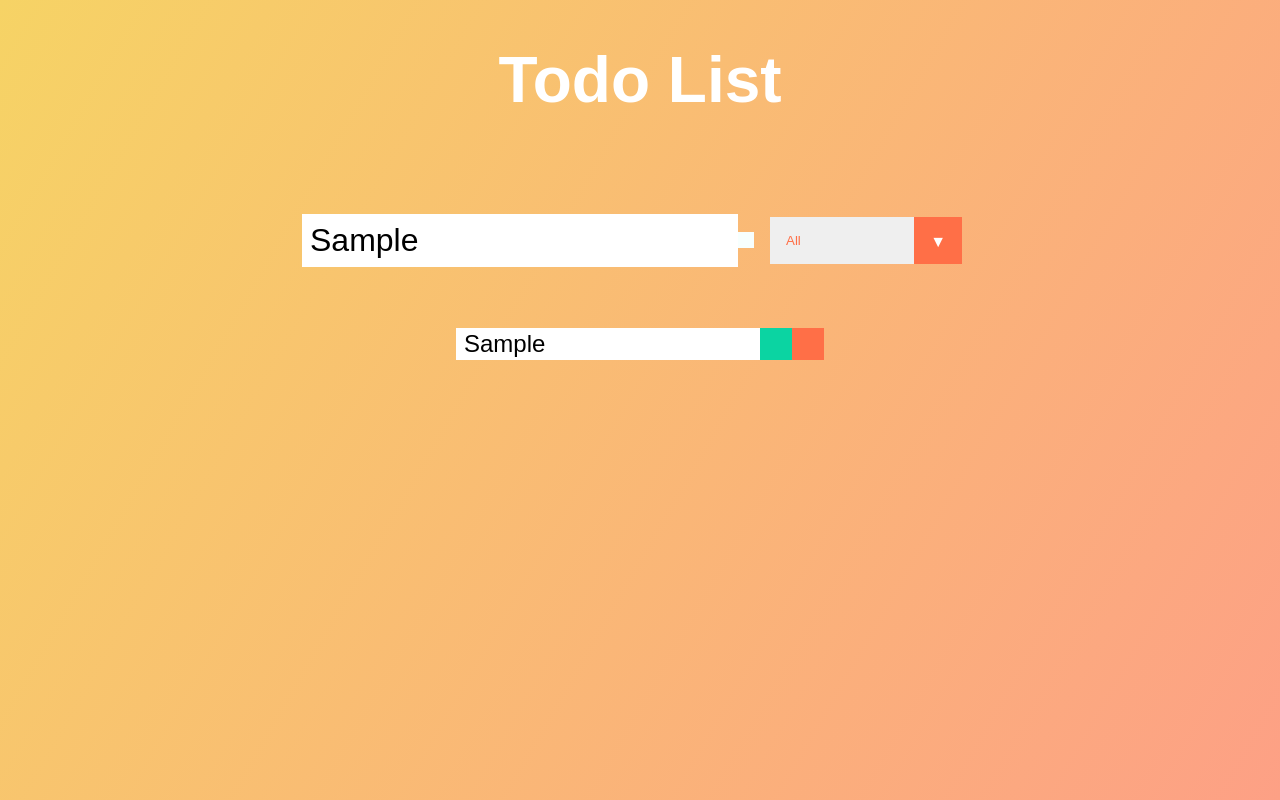
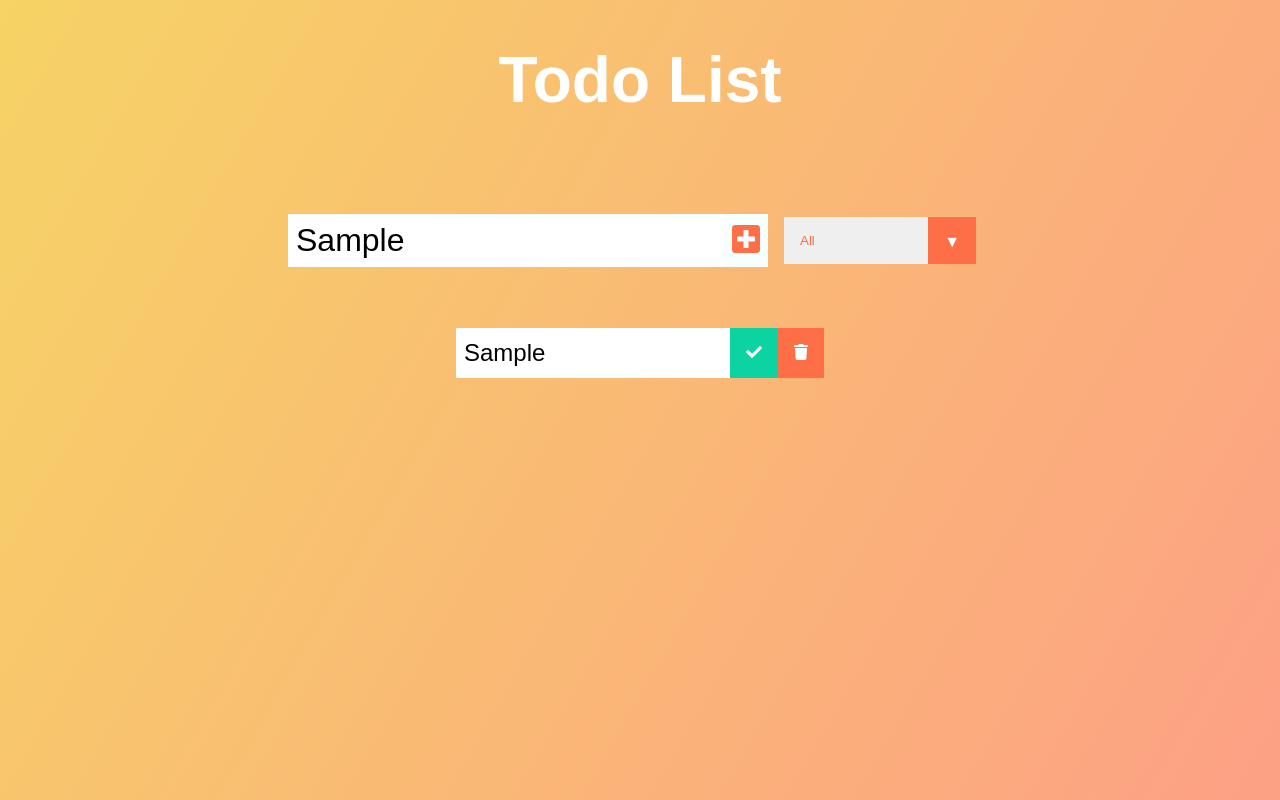
Before and after one commit to trunghieu0207/TodoList-ReactJS, a React (Create React App) app: page / in a window 1280 px wide. Both pictures are taken after typing "Sample" into the empty fields and a click on the button 746 px from the left and 240 px from the top of the page. Built offline with nearby package versions, Linux system fonts and the light colour scheme; the HTML template or start-up script is replaced by a standard one.

Commit message:
Add font awesome

```diff
--- a/package.json
+++ b/package.json
@@ -3,6 +3,9 @@
   "version": "0.1.0",
   "private": true,
   "dependencies": {
+    "@fortawesome/fontawesome-svg-core": "^1.2.34",
+    "@fortawesome/free-solid-svg-icons": "^5.15.2",
+    "@fortawesome/react-fontawesome": "^0.1.14",
     "@testing-library/jest-dom": "^5.11.6",
     "@testing-library/react": "^11.2.2",
     "@testing-library/user-event": "^12.5.0",
--- a/src/components/Form.tsx
+++ b/src/components/Form.tsx
@@ -1,5 +1,7 @@
+import { FontAwesomeIcon } from '@fortawesome/react-fontawesome';
 import React, {useState} from 'react';
 import {TodoInterface} from '../App'
+import {faPlusSquare} from '@fortawesome/free-solid-svg-icons'
 
 type SetFunction = (arg: any) => void;
 
@@ -35,7 +37,8 @@ const Form = ({setInputText, setToDos, toDos, inputText, setStatus}: FormInputPa
         <form>
             <input type="text" className="todo-input" onChange={inputTextHandler}/>
             <button className="todo-button" type="submit" onClick={submitHandler}>
-                <i className="fas fa-plus-square"/>
+                {/*<i className="fas fa-plus-square"/>*/}
+                <FontAwesomeIcon icon={faPlusSquare} />
             </button>
             <div className="select">
                 <select onChange={statusHandler} name="todos" className="filter-todo" style={applyStyle}
--- a/src/components/Todo.tsx
+++ b/src/components/Todo.tsx
@@ -1,5 +1,7 @@
 import React, {useState} from 'react';
 import {TodoInterface} from '../App'
+import {faCheck, faTrash} from "@fortawesome/free-solid-svg-icons";
+import {FontAwesomeIcon} from "@fortawesome/react-fontawesome";
 
 type SetTodo = (arg0: any) => void;
 
@@ -36,9 +38,10 @@ const Todo = (props: { setTodo: SetTodo; toDos: TodoInterface[]; toDo: TodoInter
         <div className={'todo'}>
             <li className={`todo-item ${props.toDo.completed ? 'completed' : ''}`}>{props.toDo.text}</li>
             <button onClick={completeHandler} style={styleCompleteBtn} className={'complete-btn'}
-                    onMouseEnter={() => setBgCompleteBtn('rgb(9 160 123)')} onMouseLeave={() => setBgCompleteBtn('')}><i
-                className={'fas fa-check'}/></button>
-            <button onClick={deleteHandler} className={'trash-btn'}><i className={'fas fa-trash'}/></button>
+                    onMouseEnter={() => setBgCompleteBtn('rgb(9 160 123)')} onMouseLeave={() => setBgCompleteBtn('')}>
+                <FontAwesomeIcon icon={faCheck} />
+            </button>
+            <button onClick={deleteHandler} className={'trash-btn'}><FontAwesomeIcon icon={faTrash} /></button>
         </div>
     );
 }
```
Also changed, not shown: 2 other files (tests, documents, lock files or other folders).
